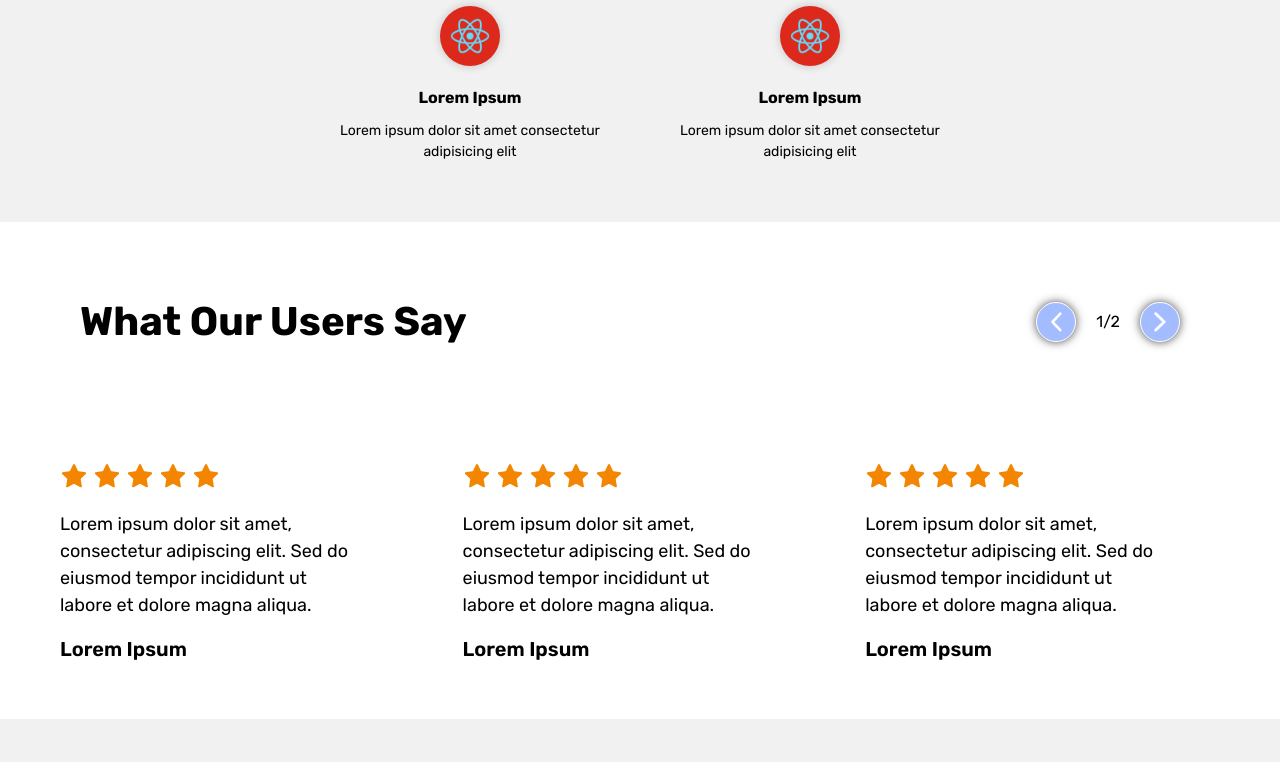
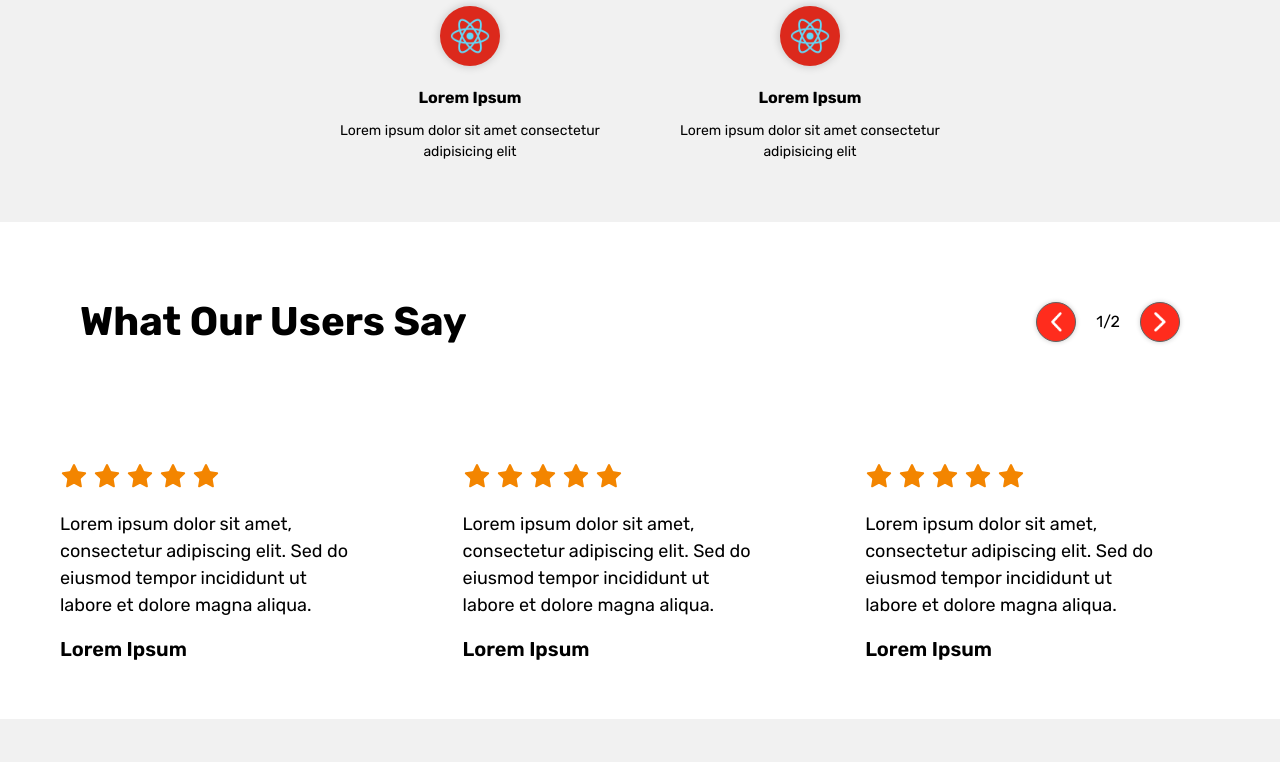
Before and after one commit to TartejBrothers/Poolbeg-Immigration, a React (Create React App) app: page / in a window 1280 px wide. Shown: the part 1727-2489 px from the top of the page. Built offline with nearby package versions, Linux system fonts and the light colour scheme.

Commit message:
Updated: UI

```diff
--- a/src/styles/home.css
+++ b/src/styles/home.css
@@ -55,10 +55,12 @@
   transition: all 0.3s ease;
 }
 .homeheaderbottom button:hover,
-.servicescardmain button:hover,
 .contactusbutton:hover {
   background-color: #ff2a1a;
   transform: scale(1.1);
+}
+.servicescardmain button:hover {
+  background-color: #ff2a1a;
 }
 .homeheaderbottom p {
   color: #db291c;
--- a/src/styles/testimonial.css
+++ b/src/styles/testimonial.css
@@ -58,9 +58,9 @@
   align-items: center;
   justify-content: center;
   color: #fff;
-  background-color: #a3bcff;
-  border: 1px solid #ffffff;
-  box-shadow: 0px 0px 10px rgba(0, 0, 0, 0.7);
+  background-color: #ff2c1d;
+  border: 1px solid #626262;
+  box-shadow: 0px 0px 5px rgba(0, 0, 0, 0.2);
   font-size: 20px;
   cursor: pointer;
   transition: all 0.3s ease;
@@ -70,7 +70,7 @@
   height: 20px;
 }
 .arrow:hover {
-  background-color: #0047ff;
+  background-color: #dc291c;
   scale: 1.1;
 }
 
```
